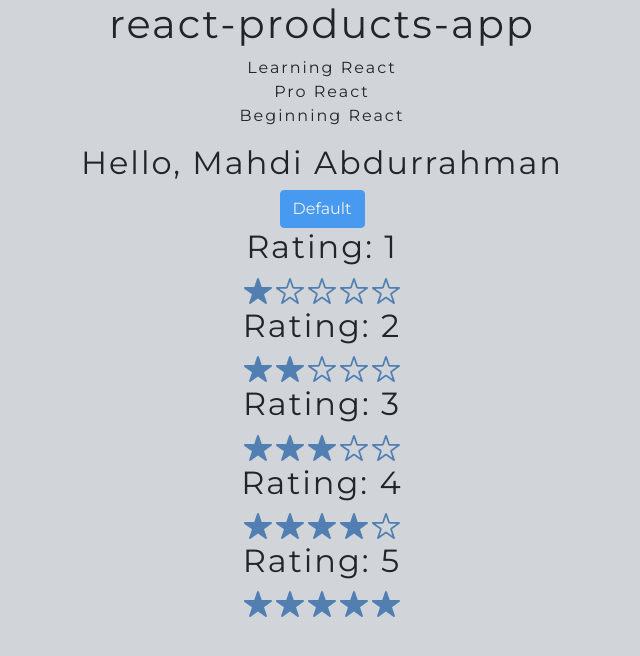
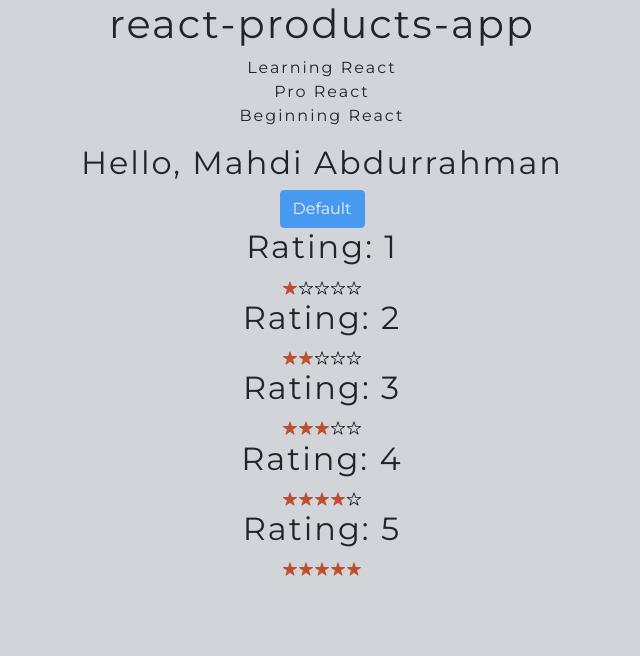
Before and after one commit to MAbdurahman/react-products-app, a React (Create React App) app: page / in a window 1280 px wide. Shown: the top 656 px of the page, without its empty margins (318-958 px from the left). Built offline with nearby package versions, Linux system fonts and the light colour scheme.

Commit message:
End of chapter 4.1

```diff
--- a/src/components/rating/Rating.jsx
+++ b/src/components/rating/Rating.jsx
@@ -3,48 +3,56 @@ import { IconContext } from "react-icons";
 import { IoIosStar, IoIosStarOutline } from 'react-icons/io';
 import './Rating.css';
 
+const styles = {
+   starStyle: {
+      // color: '#255C99'
+      color: '#BF4E30'
+   }
+}
+
 export default class Rating extends Component {
    constructor(props) {
       super(props);
-      this.state = {rating: this.props.rating};
+      this.state = { rating: this.props.rating };
    }
 
+
    handleClick(ratingValue) {
-      this.setState({rating: ratingValue});
+      this.setState({ rating: ratingValue });
    }
 
    render() {
       return (
-         <IconContext.Provider value={{ className: 'react-icons-star' }}>
-            <div>
+         // <IconContext.Provider value={{ className: 'react-icons-star' }}>
+         <div >
             <h2>Rating: {this.state.rating}</h2>
             {this.state.rating >= 1 ? (
-                  <IoIosStar onClick={this.handleClick.bind(this, 1)} />
+               <IoIosStar style={styles.starStyle} onClick={this.handleClick.bind(this, 1)} />
             ) : (
                   <IoIosStarOutline onClick={this.handleClick.bind(this, 1)} />
                )}
             {this.state.rating >= 2 ? (
-                  <IoIosStar onClick={this.handleClick.bind(this, 2)} />
+               <IoIosStar style={styles.starStyle} onClick={this.handleClick.bind(this, 2)} />
             ) : (
                   <IoIosStarOutline onClick={this.handleClick.bind(this, 2)} />
                )}
             {this.state.rating >= 3 ? (
-                  <IoIosStar onClick={this.handleClick.bind(this, 3)} />
+               <IoIosStar style={styles.starStyle} onClick={this.handleClick.bind(this, 3)} />
             ) : (
                   <IoIosStarOutline onClick={this.handleClick.bind(this, 3)} />
                )}
             {this.state.rating >= 4 ? (
-                  <IoIosStar onClick={this.handleClick.bind(this, 4)} />
+               <IoIosStar style={styles.starStyle} onClick={this.handleClick.bind(this, 4)} />
             ) : (
                   <IoIosStarOutline onClick={this.handleClick.bind(this, 4)} />
                )}
             {this.state.rating >= 5 ? (
-                  <IoIosStar onClick={this.handleClick.bind(this, 5)} />
+               <IoIosStar style={styles.starStyle} onClick={this.handleClick.bind(this, 5)} />
             ) : (
                   <IoIosStarOutline onClick={this.handleClick.bind(this, 5)} />
                )}
          </div>
-         </IconContext.Provider>
+         // </IconContext.Provider>
 
       )
    };
```
Lines whose indentation alone changed are shown as unchanged.
